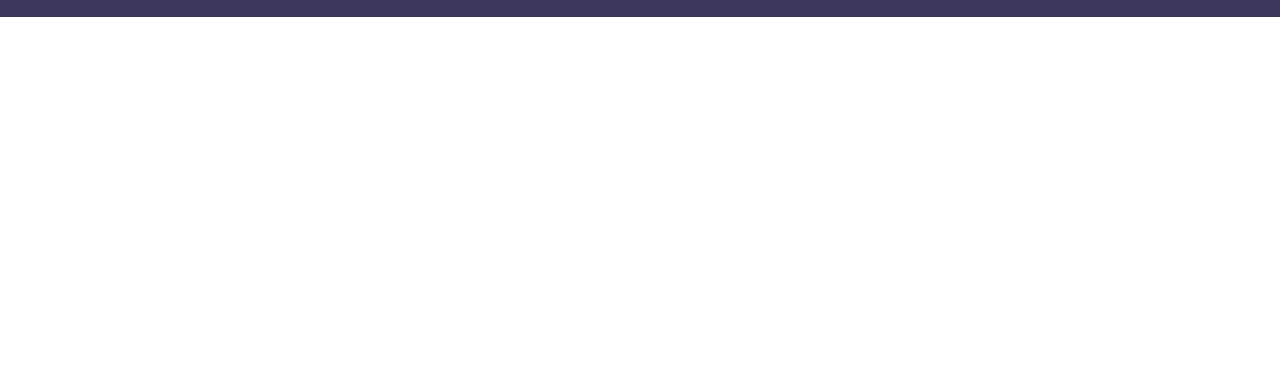
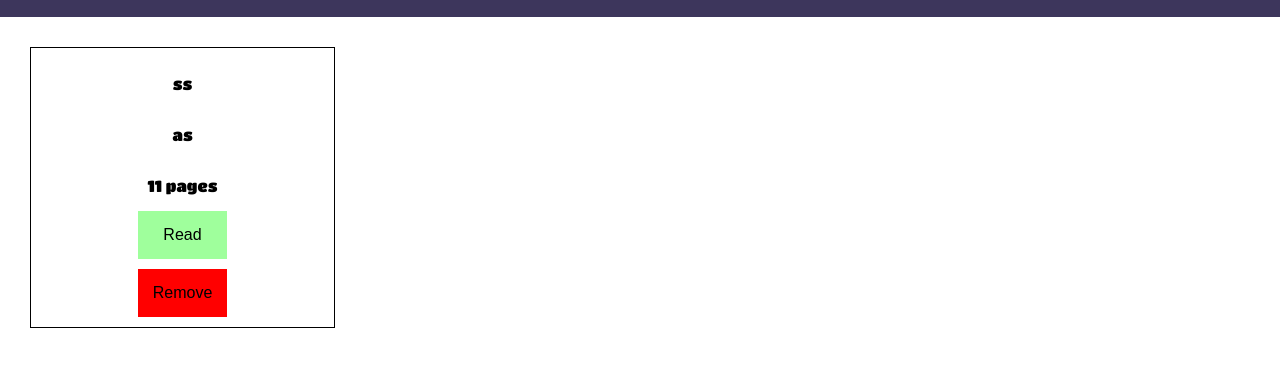
Before and after one commit to Garfieldas/Libary-app, a plain HTML site: page index.html in a window 1280 px wide. Shown: the part 93-460 px from the top of the page. Drawn offline with Linux system fonts and the light colour scheme.

Commit message:
Simple UI

```diff
--- a/index.html
+++ b/index.html
@@ -24,7 +24,6 @@
                     <input type="checkbox" id="isRead">
                     </div>
                     <button type="submit" id="createBtn">Submit</button>
-
                 </form>
 
                 <span class="close">&times;</span>
@@ -34,6 +33,18 @@
         </div>
     </div>
 
+    <div class="book-grid">
+        <div class="book-card">
+            <p>ss</p>
+            <p>as</p>
+            <p>11 pages</p>
+            <div class="btn-group">
+                <button id="statusBtn">Read</button>
+                <button id="removeBtn">Remove</button>
+            </div>
+        </div>
+    </div>
+
 <script src="js/main.js"></script>
 </body>
 </html>
--- a/style/main.css
+++ b/style/main.css
@@ -92,3 +92,35 @@ input {
 .isRead {
     display: flex;
 }
+
+.book-grid {
+    display: grid;
+    grid-template-columns: repeat(4, 1fr);
+    padding: 30px;
+}
+
+.book-card {
+    border: solid black 1px;
+    display: flex;
+    flex-direction: column;
+    align-items: center;
+    padding: 10px;
+}
+
+.btn-group {
+    display: flex;
+    flex-direction: column;
+    gap: 10px;
+}
+
+#statusBtn, #removeBtn {
+    background-color: var(--btn-color);
+    border: none;
+    color: black;
+    padding: 15px;
+    font-size: 1rem;
+}
+
+#removeBtn {
+    background-color: red;
+}
```
